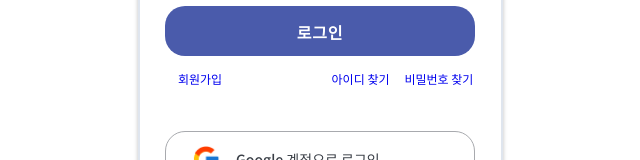
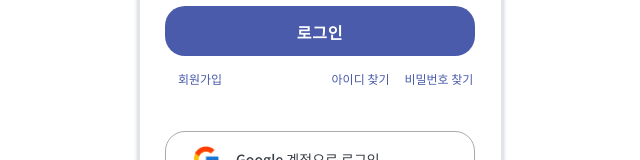
Before and after one commit to kbs1115/EduMax-front, a React (Create React App) app: page /login in a window 1280 px wide. Shown: the part 431-591 px from the top of the page, without its empty margins (320-960 px from the left). Built offline with nearby package versions, Linux system fonts and the light colour scheme.

Commit message:
[fix] fix login page trivial error

```diff
--- a/src/pages/LoginPage.js
+++ b/src/pages/LoginPage.js
@@ -22,9 +22,11 @@ const LoginPage = () => {
 
   return (
     <Wrapper>
-      <LogoWrapper>
-        EduMax
-      </LogoWrapper>
+      <Link to="/" style={{ textDecoration: "none" }}>
+        <LogoWrapper>
+          EduMax
+        </LogoWrapper>
+      </Link>
       <BodyWrapper>
         <IdInput placeholder="아이디" input={id} setInput={setId}/>
         <PwInput
@@ -38,7 +40,7 @@ const LoginPage = () => {
           <SignupTextWrapper>
             <Link style={{ textDecoration: 'none' }}>
               <Typography
-                color="sidebar_checked"
+                color="navy"
                 size="body_content_small">
                   회원가입
               </Typography>
@@ -47,14 +49,14 @@ const LoginPage = () => {
           <InnerTextWrapper>
             <Link style={{ textDecoration: 'none' }}>
               <Typography
-                color="sidebar_checked"
+                color="navy"
                 size="body_content_small">
                   아이디 찾기
               </Typography>
             </Link>
             <Link style={{ textDecoration: 'none' }}>
               <Typography
-                color="sidebar_checked"
+                color="navy"
                 size="body_content_small">
                   비밀번호 찾기
               </Typography>
@@ -199,4 +201,9 @@ const SocialLoginStyledButton = styled.button`
   &:active {
     border: 2px solid #4A5BAB; // 클릭 시 테두리 스타일
   }
+
+  &:hover {
+    border: 2px solid #4A5BAB; // 클릭 시 테두리 스타일
+    cursor: pointer;
+  }
 `;
```
